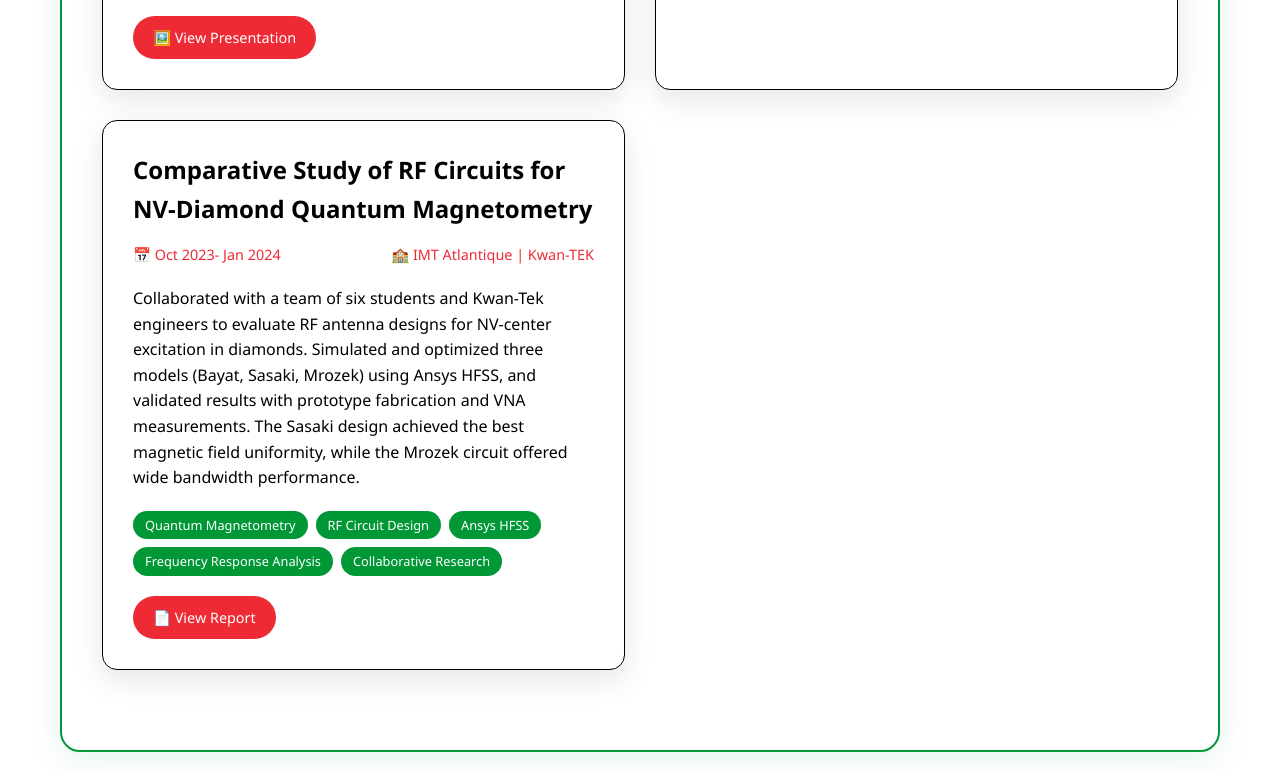
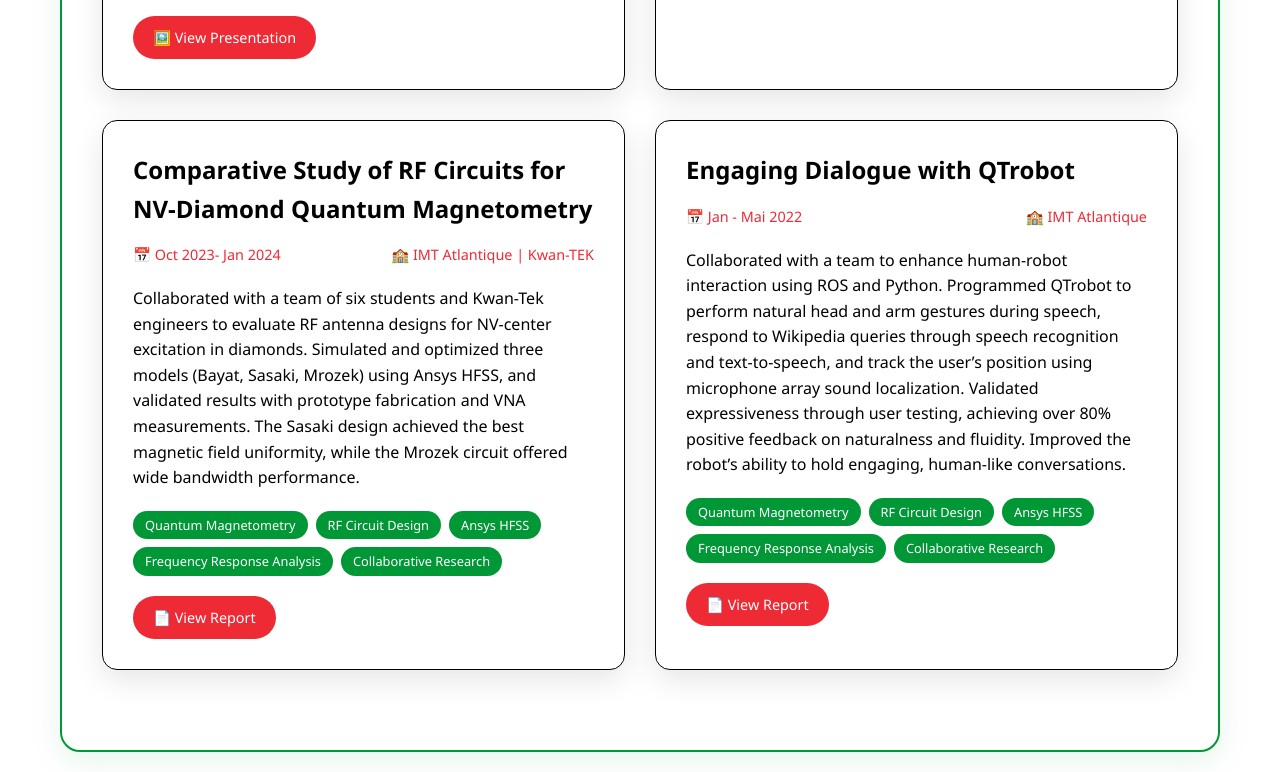
Before and after one commit to maissabeji/github-portfolio, a plain HTML site: page index.html in a window 1280 px wide. Shown: the part 1559-2331 px from the top of the page. Drawn offline with Linux system fonts and the light colour scheme.

Commit message:
rename academic_portfolio to index.html

```diff
--- a/academic_portfolio.html
+++ b/index.html
@@ -471,7 +471,33 @@
                     </div>
                     <div class="project-links">
 
-                        <a href="https://github.com/maissabeji/github-portfolio/blob/main/3D_segmentation/Poster_Recherche_BEJI_Monot.png" class="btn btn-primary">📄 View Report</a>
+                        <a href="https://github.com/maissabeji/github-portfolio/blob/main/Comparative_study_of_Rf_circuits/%C3%89tude%20comparative.pdf" class="btn btn-primary">📄 View Report</a>
+
+                    </div>
+                </div>
+                <!-- Sample Project 6 -->
+                <div class="project-card">
+                    <h3 class="project-title">Engaging Dialogue with QTrobot</h3>
+                    <div class="project-meta">
+                        <span>📅  Jan - Mai 2022</span>
+                        <span>🏫 IMT Atlantique </span>
+                    </div>
+                    <p class="project-description">
+                       Collaborated with a team to enhance human-robot interaction using ROS and Python. Programmed QTrobot to perform natural head and arm gestures during speech, respond to Wikipedia queries through speech recognition and text-to-speech, and track the user’s position using microphone array sound localization. Validated expressiveness through user testing, achieving over 80% positive feedback on naturalness and fluidity. Improved the robot’s ability to hold engaging, human-like conversations.
+                    <div class="project-tags">
+                        <span class="tag">Quantum Magnetometry</span>
+                        <span class="tag">RF Circuit Design</span>
+                        <span class="tag">Ansys HFSS</span>
+                        <span class="tag">Frequency Response Analysis</span>
+                        <span class="tag">Collaborative Research</span>
+
+
+
+                    </div>
+                    <div class="project-links">
+
+                        <a href="https://github.com/maissabeji/github-portfolio/blob/main/Engaging_Dialogue_with_QTrobot/Engaging%20Dialogue%20with%20QTrobot.pdf" class="btn btn-primary">📄 View Report</a>
+
 
                     </div>
                 </div>
```
